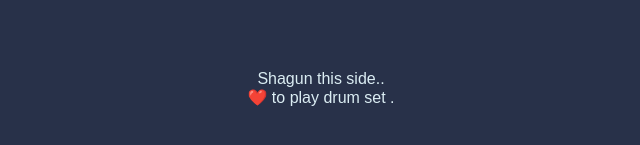
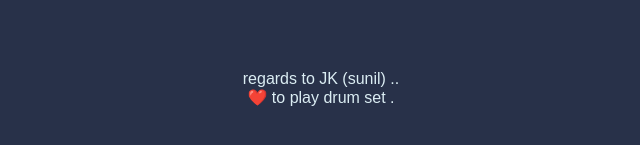
Before and after one commit to Johnkristane/drumkit, a plain HTML site: page index.html in a window 1280 px wide. Shown: the part 505-650 px from the top of the page, 319-959 px from the left. Drawn offline with Linux system fonts and the light colour scheme.

Commit message:
Update index.html

```diff
--- a/index.html
+++ b/index.html
@@ -23,7 +23,7 @@
 
 
   <footer>
-    Shagun this side..<br>
+    regards to JK (sunil) ..<br>
     ❤️ to play drum set .
   </footer>
 
```
